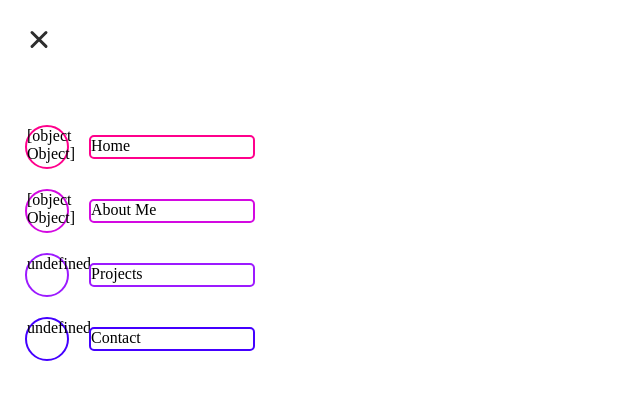
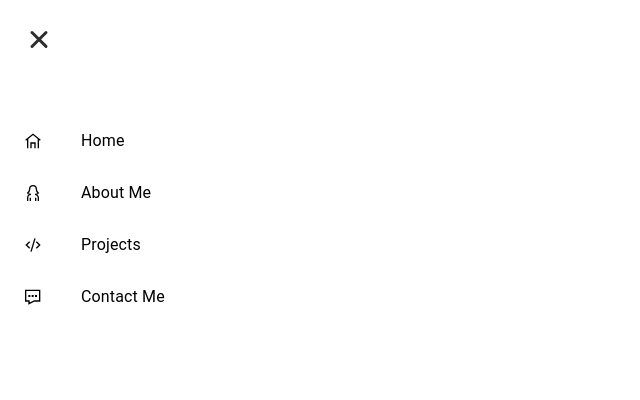
Before and after one commit to rubiocode/rubidia-rubio-pf, a React (Create React App) app: page / in a window 1280 px wide. Both pictures are taken after a click on the button 40 px from the left and 43 px from the top of the page. Shown: the top 400 px of the page, without its empty margins (0-640 px from the left). Built offline with nearby package versions, Linux system fonts and the light colour scheme.

Commit message:
added navbar items

```diff
--- a/package.json
+++ b/package.json
@@ -3,6 +3,7 @@
   "version": "0.1.0",
   "private": true,
   "dependencies": {
+    "@material-ui/core": "^4.12.3",
     "@testing-library/jest-dom": "^5.16.2",
     "@testing-library/react": "^12.1.3",
     "@testing-library/user-event": "^13.5.0",
@@ -11,6 +12,7 @@
     "react": "^17.0.2",
     "react-dom": "^17.0.2",
     "react-icons": "^4.3.1",
+    "react-router-dom": "^6.2.2",
     "react-scripts": "5.0.0",
     "styled-components": "^5.3.3",
     "web-vitals": "^2.1.4"
--- a/src/components/Header/Header.js
+++ b/src/components/Header/Header.js
@@ -4,6 +4,7 @@ import { motion, useCycle } from "framer-motion";
 import { HeaderDimensions } from "./HeaderDimensions";
 import { MenuToggle } from "../MenuToggle/MenuToggle";
 import { Navigation } from "../Navigation/Navigation";
+
 
 const sidebar = {
   open: (height = 1000) => ({
--- a/src/components/MenuItem/MenuItem.js
+++ b/src/components/MenuItem/MenuItem.js
@@ -1,6 +1,13 @@
 import * as React from "react";
 import { motion } from "framer-motion";
+import { Link } from "react-router-dom";
 import { AiOutlineHome } from "react-icons/ai";
+import { GrHome , GrContact , GrUserFemale , GrCode } from "react-icons/gr";
+import {
+  ListItemIcon,
+  ListItemText,
+} from '@material-ui/core';
+
 const variants = {
   open: {
     y: 0,
@@ -18,25 +25,52 @@ const variants = {
   }
 };
 
-const colors = ["#FF008C", "#D309E1", "#9C1AFF", "#4400FF"];
-const text = ["Home", "About Me", "Projects", "Contact"];
-const icons = [
-  `${<AiOutlineHome />}`, `${<AiOutlineHome />}`
+// const colors = ["#FF008C", "#D309E1", "#9C1AFF", "#4400FF"];
+// const text = ["Home", "About Me", "Projects", "Contact"];
+
+const listItems = [
+  {
+    listIcon: <GrHome />,
+    listText: "Home",
+    listPath: '/'
+  },
+  {
+    listIcon: <GrUserFemale />,
+    listText: "About Me",
+    listPath: '/about'
+  },
+  {
+    listIcon: <GrCode />,
+    listText: "Projects",
+    listPath: '/projects'
+  },
+  {
+    listIcon: <GrContact />,
+    listText: "Contact Me",
+    listPath: '/contact'
+
+  }
 ]
 
 export const MenuItem = ({ i }) => {
-  const style = { border: `2px solid ${colors[i]}` };
-  const itemText = `${text[i]}`;
-  const itemIcon = `${icons[i]}`;
-
   return (
+    <div>
+      {listItems.map((lsItem, key) => (
         <motion.li
+          key={key} component={Link} to={lsItem.listPath}
           variants={variants}
           whileHover={{ scale: 1.1 }}
           whileTap={{ scale: 0.95 }}
         >
-      <div className="icon-placeholder" style={style}>{itemIcon}</div>
-      <div className="text-placeholder" style={style}>{itemText}</div>
+          <ListItemIcon >
+            {lsItem.listIcon}
+          </ListItemIcon>
+          <ListItemText primary={lsItem.listText} />
+
+
+
         </motion.li>
+      ))}
+    </div>
   );
 };
--- a/src/components/Navigation/Navigation.js
+++ b/src/components/Navigation/Navigation.js
@@ -19,4 +19,4 @@ export const Navigation = () => (
   </motion.ul>
 );
 
-const itemIds = [0, 1, 2, 3];
+const itemIds = [0];
```
Also changed, not shown: 1 other file (tests, documents, lock files or other folders). Lines whose indentation alone changed are shown as unchanged.
